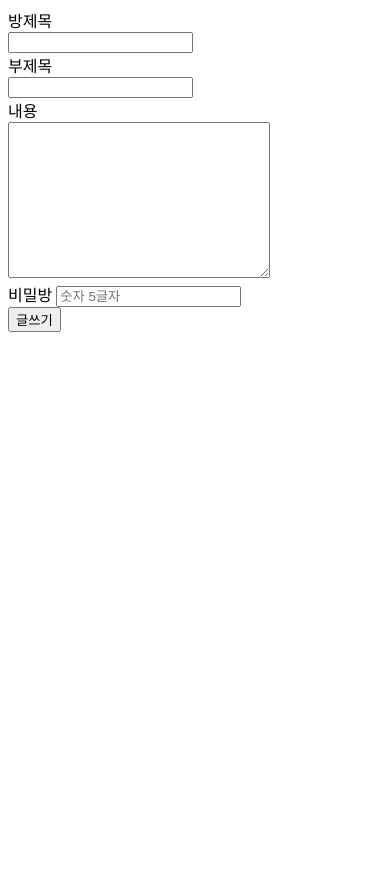
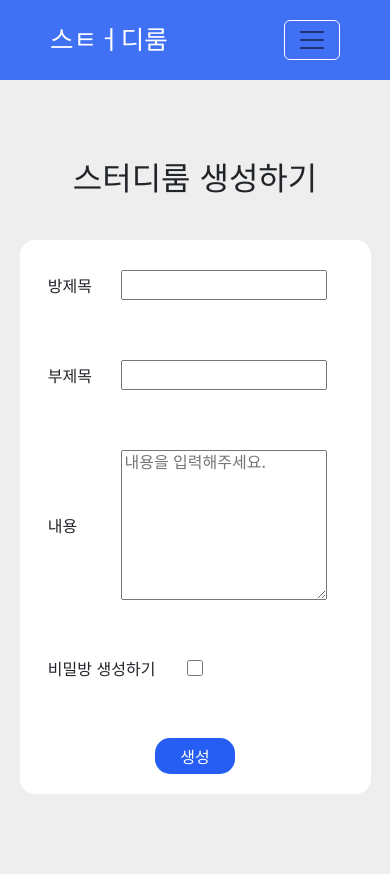
Before and after one commit to printbluee/studyroom, a Django app: page /room/ in a window 390 px wide. Before the commit the page ends 332 px from the top, so only its background shows below. Run offline with Django 4.2, Linux system fonts and the light colour scheme; a user stored in the database is signed in.

```diff
--- a/core/static/css/main.css
+++ b/core/static/css/main.css
@@ -5,8 +5,15 @@
 
 
 body {
+    height: 100vh;
+    background-color: #eee;
     position: relative;
 }
+
+.ds-flex {
+    display: flex;
+}
+
 /* login */
 
 
@@ -524,11 +530,132 @@ nav {
     font-weight: bold;
 }
 
-.modalz {
-    /* top: 0;
-    position: absolute; */
+.close-modal {
+    display: none;
+    position: absolute;
+    top: 0;
     width: 100%;
     height: 100vh;
     z-index: 988;
-    background-color: black;
+    background-color: rgba(0, 0, 0, .3);
 }
+
+.modal-header {
+    border: none;
+}
+
+.modal-body {
+    border: none;
+    padding: 40px 0;
+    text-align: center;
+}
+
+.modal_input {
+    text-align: center;
+    padding: 10px 0;
+
+}
+
+.modal-footer {
+    border: none;
+}
+
+.ds-block {
+    display: block !important;
+}
+
+.ds-none {
+    display: none !important;
+}
+
+/* create-room */
+
+
+.create_room-con {
+    width: 25%;
+    /* height: 500px; */
+    background-color: #fff;
+    border-radius: 15px;
+}
+
+.create_room-con input:not([type='checkbox']) {
+    width: 70%;
+}
+
+.create_room-con  p {
+    margin-right: 10%;
+}
+
+.create_room-con .room-title {
+    display: flex;
+    align-items: center;
+    width: 90%;
+    margin: 0 auto;
+    padding: 30px 0;
+}
+
+.create_room-con .room-content {
+    display: flex;
+    align-items: center;
+    width: 90%;
+    margin: 0 auto;
+    padding: 30px 0;
+}
+
+.create_room-con .secret_create-check {
+    display: flex;
+    /* align-items: center; */
+    width: 90%;
+    margin: 0 auto;
+    padding: 30px 0;
+    flex-direction: column;
+}
+
+.secret_create-check .password_setting {
+    width: 90% !important;
+    display: none;
+    font-size: 12px;
+}
+
+.create-check-box {
+    display: flex;
+    margin-bottom: 2rem;
+}
+
+.create-check-btn {
+    width: 20px;
+}
+
+.create_btn {
+    padding: 0px 0 20px 0;
+    text-align: center;
+}
+
+.create-btn-btn {
+    padding: 10px 25px;
+    border: #265df2;
+    background-color: #265df2;
+    color: #fff;
+    border-radius: 15px;
+}
+
+.room-textarea {
+    width: 70%;
+   height: 150px;
+}
+
+@media(max-width:1200px) {
+    .create_room-con {
+        width: 50%;
+    }
+}
+
+
+@media(max-width:768px) {
+    .create_room-con {
+        width: 90%;
+    }
+}
+
+
+/* room_info */
--- a/core/static/js/main.js
+++ b/core/static/js/main.js
@@ -2,40 +2,78 @@ const settingIcon = document.querySelectorAll(".setting_icon");
 const settingModal = document.querySelectorAll(".setting_icon-modal");
 const roomModify = document.querySelectorAll(".room_modify");
 const roomRemove = document.querySelectorAll(".room_remove");
+const closeModal = document.querySelector(".close-modal");
+const ModalExit = document.querySelector(".exit");
 
 for (let i = 0; i < settingIcon.length; i++) {
 
     settingIcon[i].addEventListener("click", function(){
-        settingModal[i].classList.toggle("ds_block");
+        // console.log("asdasd")
+        settingModal[i].classList.toggle("ds-block");
+
     })
 }
 
+
+// for (let i = 0; i < array.length; i++) {
+
+// }
 // 세팅 아이콘 클릭시 수정,삭제 버튼 토글
 
-for (let i = 0; i < settingIcon.length; i++) {
-    roomRemove[i].addEventListener("click", function(){
-       alert("삭제됐습니다.")
-    })
+// const closeModal = document.querySelector(".close-modal");
+// const ModalExit = document.querySelector(".exit");
 
-}
+//     ModalExit.addEventListener("click", function(){
+//         console.log("눌림")
+//         closeModal.classList.add("ds_none") ;
+//     })
+
+//    function click(){
+
+//    }
 
 // 삭제버튼 클릭시 한번더 확인
 
 const mainCon = document.querySelectorAll(".main_con")
-const onerProfile = document.querySelectorAll(".oner_box-profile");
+const onerProfile = document.querySelectorAll(".oner_name");
 const onerSecret = document.querySelectorAll(".oner_box-secret");
 
 for (let i = 0; i < mainCon.length; i++) {
 
     if(mainCon[i].classList.contains("secret") ) {
-        // console.log(i+ "번째있어")
         onerProfile[i].className += " ds-none";
-
     }else {
-        onerSecret[i].className += " ds-none";
+        // onerSecret[i].className += " ds-none"
     }
 
 }
 
 // 비밀방일경우 방생성시 .main_con에 secret 클래스가 붙음
 // scret클래스가 있을시 열쇠 아이콘 생성
+
+
+function numberMaxLength(e){
+    if(e.value.length > e.maxLength){
+        e.value = e.value.slice(0, e.maxLength);
+    }
+}
+
+// 인풋태그 글자수제한 4글자
+// maxlength로 갯수제어후 스크립트로 제한
+
+
+const checkboxBtn = document.querySelector(".create-check-btn");
+const checkboxInput = document.querySelector(".password_setting");
+
+    checkboxBtn.addEventListener('click', function(){
+		//checked 제어
+        // checkboxInput.checked = true;
+    if(checkboxInput.checked = true ){
+        checkboxInput.classList.toggle("ds-block")
+    }else {
+        pass;
+    }
+})
+
+
+// 비밀번호 입력 체크시 인풋창생성
--- a/room/models.py
+++ b/room/models.py
@@ -18,6 +18,7 @@ class Room(models.Model):
     def __str__(self):
         return f'[{self.id}] {self.title} {self.room_owner} {self.room_password}/ {self.create}' # id=id
 
+
     def get_absolute_url(self): #어드민에서 게시글 바로 볼 수 있음
         return f'room/page/{self.id}'
 
--- /dev/null
+++ b/room/templates/create_room.html
@@ -0,0 +1,138 @@
+<!DOCTYPE html>
+<html lang="ko">
+
+<head>
+    <meta charset="UTF-8">
+    <meta http-equiv="X-UA-Compatible" content="IE=edge">
+    <meta name="viewport" content="width=device-width, initial-scale=1.0">
+    <title>스터디룸 | 모집글 생성</title>
+
+    <link rel="preconnect" href="https://fonts.googleapis.com">
+    <link rel="preconnect" href="https://fonts.gstatic.com" crossorigin>
+    <link href="https://fonts.googleapis.com/css2?family=Noto+Sans+KR:wght@100;300;400;500;700&display=swap"
+        rel="stylesheet">
+
+    <link href="https://cdn.jsdelivr.net/npm/bootstrap@5.2.0/dist/css/bootstrap.min.css" rel="stylesheet"
+        integrity="sha384-gH2yIJqKdNHPEq0n4Mqa/HGKIhSkIHeL5AyhkYV8i59U5AR6csBvApHHNl/vI1Bx" crossorigin="anonymous">
+    <link rel="stylesheet" href="../static/css/reset.css">
+    <link rel="stylesheet" href="../static/css/main.css">
+
+</head>
+
+<body>
+    <!-- nav -->
+    <nav class="navbar navbar-expand-lg ">
+        <div class="container-fluid padding-none">
+
+            <div class="nav_left">
+                <a class="navbar-brand" href="/">스ㅌㅓ디룸</a>
+                <button class="navbar-toggler" type="button" data-bs-toggle="collapse"
+                    data-bs-target="#navbarSupportedContent" aria-controls="navbarSupportedContent"
+                    aria-expanded="false" aria-label="Toggle navigation">
+                    <span class="navbar-toggler-icon"></span>
+                </button>
+            </div>
+
+            <div class="collapse navbar-collapse nav_right" id="navbarSupportedContent">
+                <!-- 검색창 -->
+                <form class="d-flex main_search_form" role="search" action="{% url 'search' %}" method="get">
+                    <div class="form_btnbox">
+                        <input class="form-control" type="search" placeholder="스터디 모집 찾기" aria-label="Search" name="q"
+                            value="{{ q }}">
+                        <button class="btn" type="submit">
+                            <svg xmlns="http://www.w3.org/2000/svg" width="20" height="20" fill="currentColor"
+                                class="bi bi-search" viewBox="0 0 16 16">
+                                <path
+                                    d="M11.742 10.344a6.5 6.5 0 1 0-1.397 1.398h-.001c.03.04.062.078.098.115l3.85 3.85a1 1 0 0 0 1.415-1.414l-3.85-3.85a1.007 1.007 0 0 0-.115-.1zM12 6.5a5.5 5.5 0 1 1-11 0 5.5 5.5 0 0 1 11 0z" />
+                            </svg>
+                        </button>
+                    </div>
+                </form>
+
+                <!-- 로그인/로그아웃 했을 경우 유저의 현재 활동 가능 상태를 판단하는 제어문 -->
+                <ul class="navbar-nav nav-ul">
+                    {% if request.user.is_authenticated %}
+
+                    <li class="nav-item">
+                        <a class="mypage">{{ request.user }}</a>
+                    </li>
+
+                    <li class="nav-item dropdown">
+                        <a class="nav-link dropdown-toggle" href="#" role="button" data-bs-toggle="dropdown"
+                            aria-expanded="false">
+                        </a>
+                        <ul class="dropdown-menu">
+                            <li><a class="dropdown-item" href="/mypage/">마이페이지</a></li>
+                            <li><a class="dropdown-item" href="#">가입된 스터디 </a></li>
+                            <li><a class="dropdown-item" href="/logout/">로그아웃</a></li>
+                        </ul>
+                    </li>
+
+                    {% else %}
+                    <li class="nav-item">
+                        <a class="login" href="/login/">로그인</a>
+                    </li>
+
+                    <li class="nav-item">
+                        <a class="resigter" href="/resigter/">회원가입</a>
+                    </li>
+                    {% endif %}
+                </ul>
+            </div>
+        </div>
+    </nav>
+    <!-- nav end -->
+
+    <!-- main section start -->
+    {% if error %}
+    <script>alert('{{error}}')</script>
+    {% endif %}
+
+    <section class="main-section section container-fluid">
+        <form action="{% url 'room_add' %}" method="post">
+            {% csrf_token %}
+            <div class="main_title container">
+                <h1 class="text-center">스터디룸 생성하기</h1>
+            </div>
+
+            <div class="create_room-con container">
+                <div class="room-title">
+                    <p>방제목</p>
+                    <input type="text" name="title" id="title">
+                </div>
+                <div class="room-content">
+                    <p>부제목 </p>
+                    <input type="text" name="sub_title" id="sub_title">
+                </div>
+
+                <div class="room-content">
+                    <p>내용<span style="color: #fff">ㄱ</span></p>
+                    <textarea name="content" id="content" class="room-textarea" placeholder="내용을 입력해주세요."></textarea>
+                </div>
+
+                <div class="secret_create-check">
+                    <div class="create-check-box">
+                        <p>비밀방 생성하기</p>
+                        <input type="checkbox" class="create-check-btn">
+                    </div>
+                    <input type="number" name="room_password" id="room_password" class="password_setting" placeholder="숫자5자리를 입력해주세요" maxlength="5"
+                        oninput="numberMaxLength(this)">
+                </div>
+
+                <div class="create_btn">
+                    <button input type="submit" class="create-btn-btn">
+                        생성
+                    </button>
+                </div>
+            </div>
+        </form>
+    </section>
+
+    <!-- main section end -->
+    <script src="../static/js/main.js"></script>
+    <script src="https://cdn.jsdelivr.net/npm/bootstrap@5.2.0/dist/js/bootstrap.bundle.min.js"
+        integrity="sha384-A3rJD856KowSb7dwlZdYEkO39Gagi7vIsF0jrRAoQmDKKtQBHUuLZ9AsSv4jD4Xa"
+        crossorigin="anonymous"></script>
+</body>
+
+</html>
--- a/room/templates/room_add.html
+++ /dev/null
@@ -1,40 +0,0 @@
-<!DOCTYPE html>
-<html lang="ko">
-<head>
-    <meta charset="UTF-8">
-    <meta http-equiv="X-UA-Compatible" content="IE=edge">
-    <meta name="viewport" content="width=device-width, initial-scale=1.0">
-    <title>Room 추가</title>
-</head>
-
-<body>
-    {% if error %}
-        <script>alert('{{error}}')</script>
-    {% endif %}
-    <div class="mx-auto container py-20 px-6">
-        <form action="{% url 'room_add' %}" method="post">
-            {% csrf_token %}
-            <div>
-              <label for="title">방제목</label><br>
-              <input type="text" name="title" id="title">
-            </div>
-            <div>
-                <label for="content">부제목</label><br>
-                <input type="text" name="sub_title" id="sub_title">
-            </div>
-            <div>
-                <label for="content">내용</label><br>
-              <textarea name="content" id="content" cols="30" rows="10"></textarea>
-            </div>
-            <div>
-              <!-- <label for="public">공개방</label>
-              <input type="public" value="공개방"> -->
-              <label for="room_password">비밀방</label>
-              <input type="text" name="room_password" id="room_password" placeholder="숫자 5글자"
-              oninput="this.value = this.value.replace(/[^0-9.]/g, '').replace(/(\..*)\./g, '$1');" />
-            </div>
-            <input type="submit" value="글쓰기">
-        </form>
-    </div>
-</body>
-</html>
--- a/room/views.py
+++ b/room/views.py
@@ -16,17 +16,17 @@ def room_add(request):
         room_owner = request.user
 
         if not title:
-            return render(request, 'room_add.html', {"error" : "방제목를 입력 해주세요."})
+            return render(request, 'create_room.html', {"error" : "방제목를 입력 해주세요."})
 
         if not sub_title:
-            return render(request, 'room_add.html', {"error" : "부제목을 입력 해주세요"})
+            return render(request, 'create_room.html', {"error" : "부제목을 입력 해주세요"})
 
         if not content:
-            return render(request, 'room_add.html', {"error" : "내용을 입력 해주세요"})
+            return render(request, 'create_room.html', {"error" : "내용을 입력 해주세요"})
 
         if room_password:
             if len(room_password) != 5: # 비밀번호는 필수가 아니지만 있을 경우 숫자 5글자
-                return render(request, 'room_add.html', {"error" : "방 비밀번호는 숫자 5글자로 설정해주세요"})
+                return render(request, 'create_room.html', {"error" : "방 비밀번호는 숫자 5글자로 설정해주세요"})
 
         if (title and sub_title and content):
             PostingObj = Room()
@@ -39,9 +39,9 @@ def room_add(request):
             return redirect('main') # core/views.py에 main함수 이동(메인페이지)
 
         else:
-            return render(request, 'room_add.html', {"error" : "에러발생 모든 내용을 입력 해주세요"})
+            return render(request, 'create_room.html', {"error" : "에러발생 모든 내용을 입력 해주세요"})
     else:
-        return render(request, 'room_add.html')
+        return render(request, 'create_room.html')
 
 # 글 상세페이지
 def room_page(request, pk):
```
Also changed, not shown: other parts of core/static/css/main.css (+22 -23 lines), core/templates/index.html (+97 -33 lines), core/views.py (+8 -3 lines), db.sqlite3, 7 other files.
